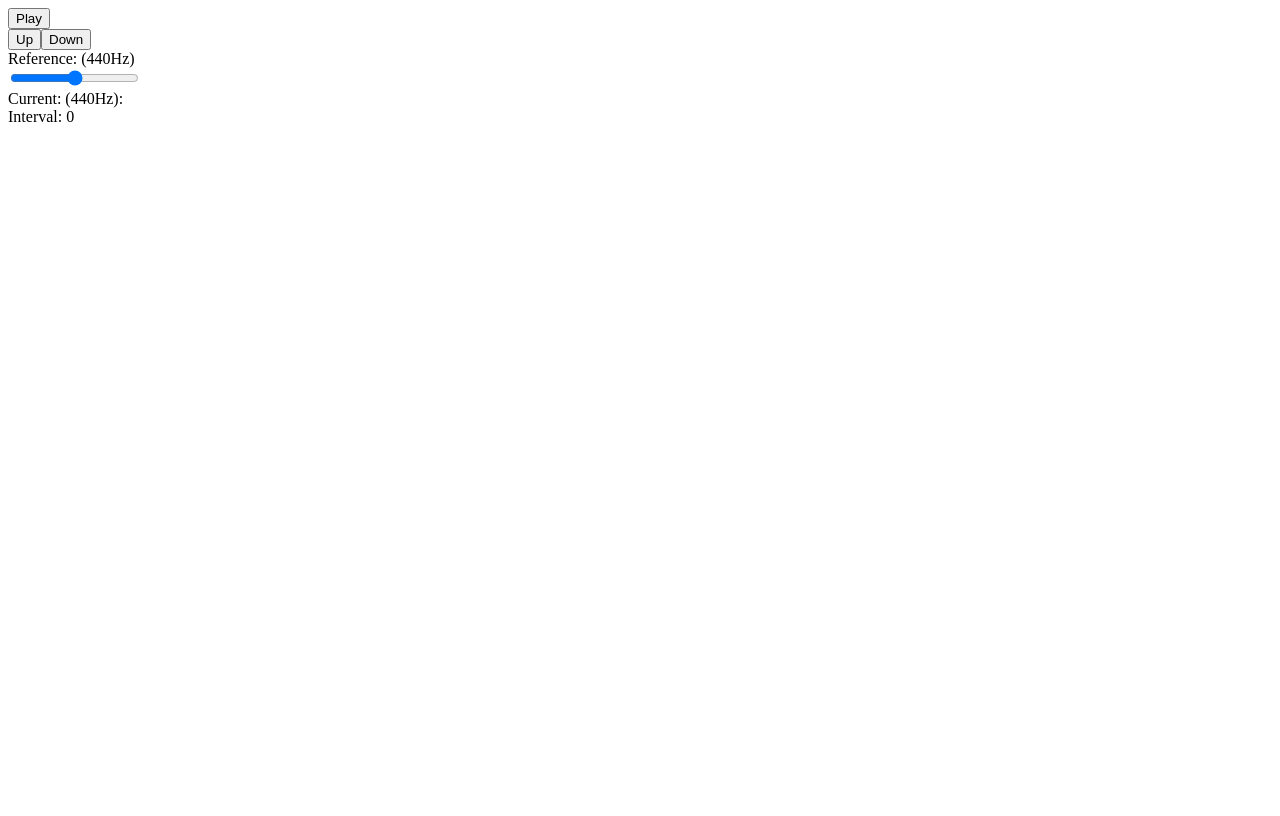
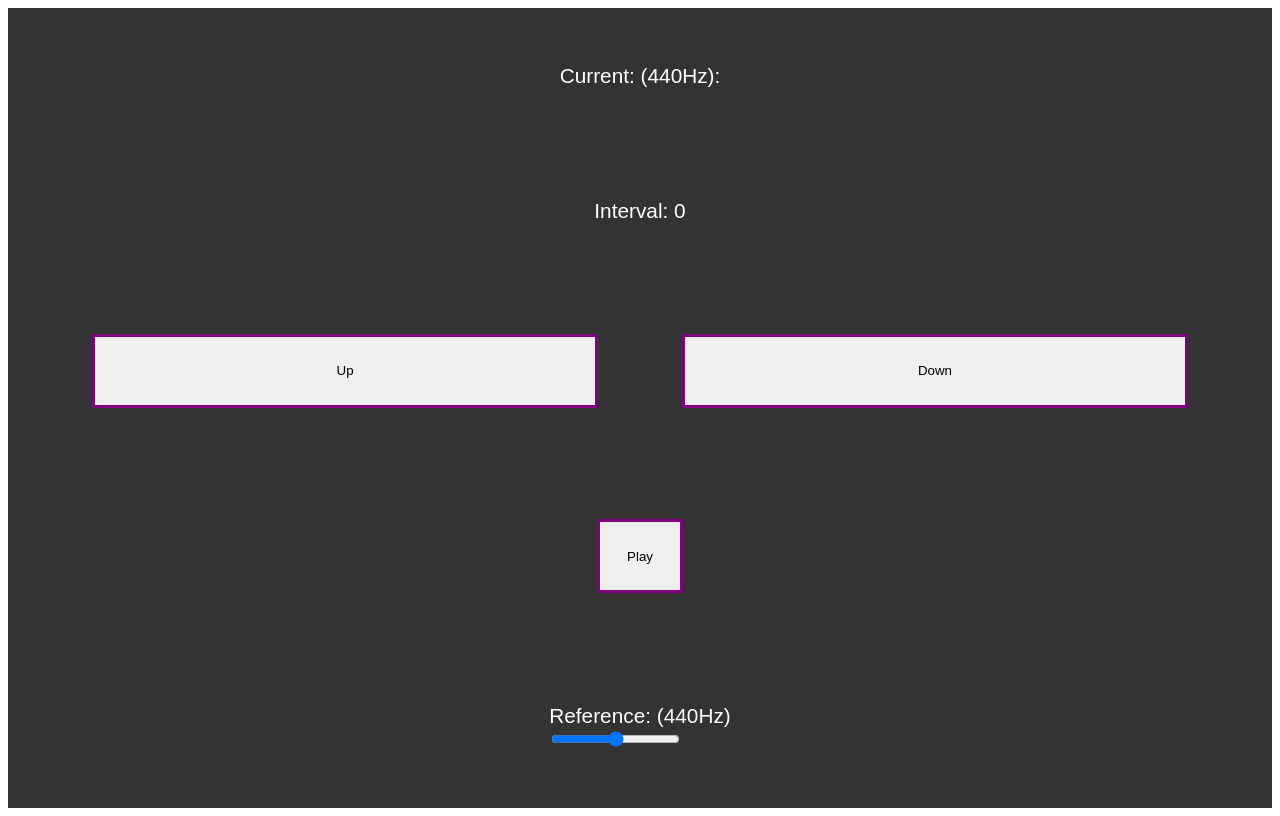
Before and after one commit to mamaar/pianomann, a Next.js app: page / in a window 1280 px wide. Built offline with nearby package versions, Linux system fonts and the light colour scheme.

Commit message:
Some styling

```diff
--- a/next.config.js
+++ b/next.config.js
@@ -1,5 +1,5 @@
 module.exports = {
     future: {
-      webpack5: false,
+      webpack5: true,
     },
   }
--- a/package.json
+++ b/package.json
@@ -8,11 +8,14 @@
     "start": "next start"
   },
   "dependencies": {
+    "@emotion/react": "^11.1.5",
+    "@emotion/styled": "^11.3.0",
     "next": "10.1.3",
     "react": "17.0.2",
     "react-dom": "17.0.2"
   },
   "devDependencies": {
+    "@emotion/babel-plugin": "^11.3.0",
     "@types/node": "^14.14.37",
     "@types/react": "^17.0.3",
     "typescript": "^4.2.4"
--- a/pages/index.tsx
+++ b/pages/index.tsx
@@ -1,5 +1,6 @@
 import {useEffect, useState} from 'react';
-
+import {css, Global} from '@emotion/react';
+import styled from '@emotion/styled';
 
 function useAudio() {
   const AudioContext = window.AudioContext || (window as any).webkitAudioContext;
@@ -26,7 +27,9 @@ function useSineGenerator(ctx: AudioContext) {
 
     oscNode.connect(gainNode);
     gainNode.connect(ctx.destination);
+    try {
     oscNode.start();
+  } catch(e) {console.error(e);}
   }, []);
 
   useEffect(() => {
@@ -40,7 +43,6 @@ function useSineGenerator(ctx: AudioContext) {
   }, [currentInterval, referenceFrequency]);
 
   useEffect(() => {
-    //oscNode.frequency.value = currentFrequency;
     oscNode.frequency.setValueAtTime(currentFrequency, 0);
   }, [currentFrequency]);
 
@@ -63,6 +65,61 @@ function useSineGenerator(ctx: AudioContext) {
 }
 
 
+const Container = (props: any) => {
+  return (<>
+    <Global styles={css`
+      #__next {
+        background-color: #333333;
+        display: flex;
+        flex-direction: column;
+        justify-content: space-around;
+        align-items: center;
+        height: 100vh;
+
+        font-family: sans-serif;
+        color: white;
+        font-size: 1.3rem;
+      }
+    `} />
+    {props.children}
+  </>);
+}
+
+const PlaybackControlSection = (props: any) => {
+  const _div = styled.div`
+
+  button {
+    border: 3px solid purple;
+    padding: 2em;
+  }
+  `;
+  return (
+    <_div>
+      {props.children}
+    </_div>
+  );
+};
+
+const IntervalControlSection = (props: any) => {
+  const _div = styled.div`
+  display: flex;
+  justify-content: space-evenly;
+  width: 100%;
+
+  button {
+    border: 3px solid purple;
+    padding: 2em;
+    width: 40%;
+  }
+  `;
+  return (
+    <_div>
+      {props.children}
+    </_div>
+  );
+};
+
+
 export default function Home() {
   if(typeof window === 'undefined') {
     return null;
@@ -75,22 +132,29 @@ export default function Home() {
     setReferenceFrequency(referenceNote);
   }, [referenceNote]);
 
-  return [
-  <div><button onClick={() => {
-    if(isPlaying) {pause()}
-    else {play()}
-  }}>{isPlaying ? 'Pause' : 'Play' }</button></div>,
-  <div>
-<button onClick={() => {
-  toneUp();
-}}>Up</button>
+  return (
+    <Container>
+
+    <div>Current: ({currentFrequency}Hz):</div>
+    <div>Interval: {currentInterval}</div>
+
+      <IntervalControlSection>
   <button onClick={() => {
-    toneDown();
-  }}>Down</button>
-  </div>,
+    toneUp();
+  }}>Up</button>
+    <button onClick={() => {
+      toneDown();
+    }}>Down</button>
+    </IntervalControlSection>
 
-  <div><div>Reference: ({referenceNote}Hz)</div><div><input type="range" min={420} max={460} value={referenceNote} onChange={(e) => setReferenceNote(e.target.valueAsNumber) } /></div></div>,
-  <div>Current: ({currentFrequency}Hz):</div>,
-  <div>Interval: {currentInterval}</div>
-];
+      <PlaybackControlSection>
+      <button onClick={() => {
+      if(isPlaying) {pause()}
+      else {play()}
+    }}>{isPlaying ? 'Pause' : 'Play' }</button>
+      </PlaybackControlSection>
+
+    <div><div>Reference: ({referenceNote}Hz)</div><div><input type="range" min={420} max={460} value={referenceNote} onChange={(e) => setReferenceNote(e.target.valueAsNumber) } /></div></div>
+  </Container>
+  );
 }
```
Also changed, not shown: .babelrc (added), 1 other file (tests, documents, lock files or other folders).
